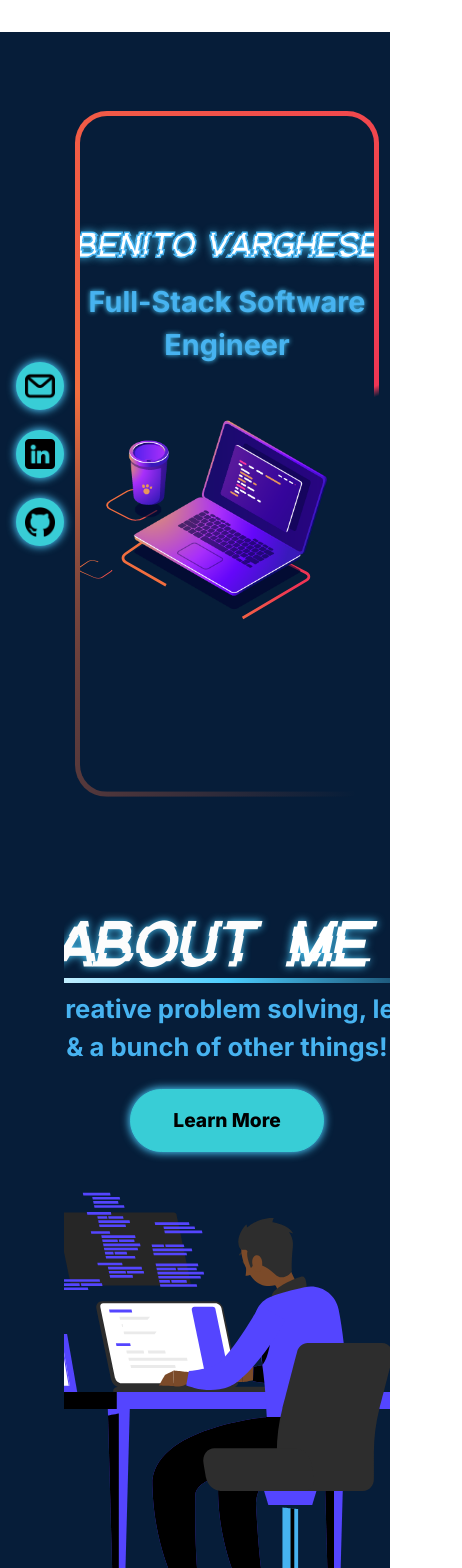
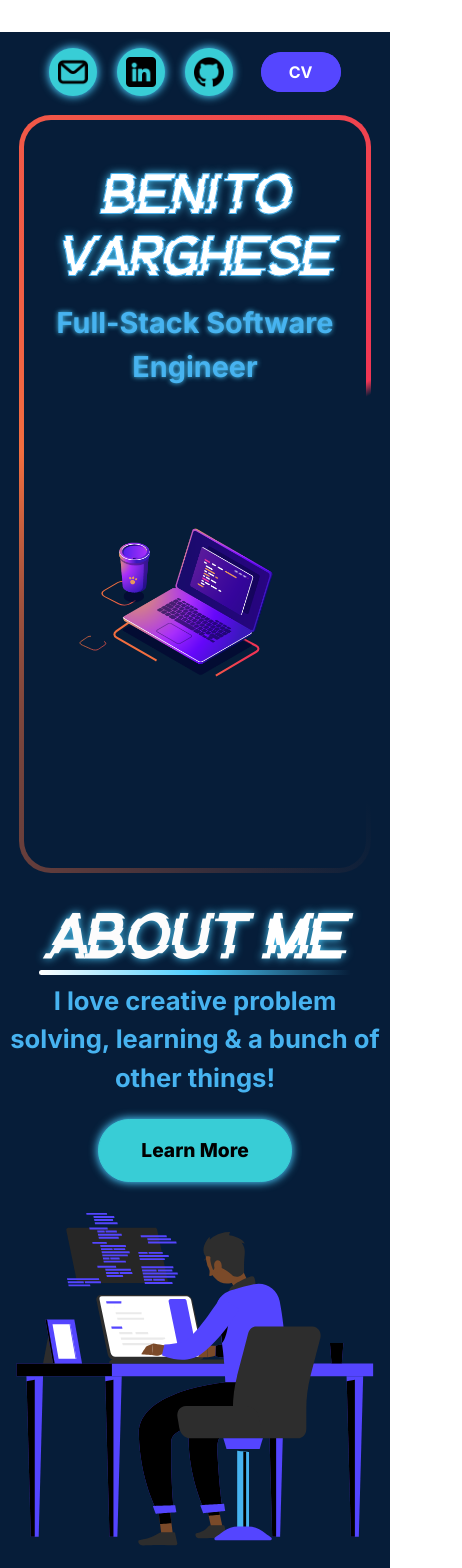
Before and after one commit to benj3110/Profile, a React (Vite) app in the folder Client/: page / in a window 390 px wide. Shown: the top 1568 px of the page, 462 px wide, since content can reach past the window. Built offline with nearby package versions, Linux system fonts and the light colour scheme.

Commit message:
mobile ready cept about full page

```diff
--- a/Client/src/components/contacts/Contacts.module.scss
+++ b/Client/src/components/contacts/Contacts.module.scss
@@ -93,6 +93,22 @@
 
 @media (max-width: 900px) {
 	.SectionContainer {
-		// margin-top: 20svh;
+		width: fit-content;
+		padding-right: 7dvw;
+	}
+	.ContactsListContainer {
+		flex-direction: row;
+	}
+	.tooltip {
+		top: 60px;
+		&:after {
+			bottom: 0px; // Reset bottom positioning
+			top: 0px; // Triangle pointing up
+		}
+
+		&:before {
+			bottom: auto; // Reset bottom positioning
+			top: 0px; // Triangle shadow pointing up
+		}
 	}
 }
--- a/Client/src/components/navbar/Navbar.module.scss
+++ b/Client/src/components/navbar/Navbar.module.scss
@@ -11,20 +11,21 @@
 	height: 100svh;
 	background-color: Colours.$basebg;
 	position: sticky;
-	z-index: 1;
+	z-index: 10;
 	top: 0;
 }
 .NavbarMobile{
 	display: flex;
-	flex-direction: column;
+	flex-direction: row;
 	justify-content: center;
-	align-items: flex-start;
-	min-width: fit-content;
-	padding-left: 1rem;
-	height: 100svh;
+	align-items: center;
+	min-width: 100dvw;
+	padding-top: 1rem;
+	padding-bottom: 0.5rem;
+	height: fit-content;
 	background-color: Colours.$basebg;
 	position: sticky;
-	z-index: 1;
+	z-index: 10;
 	top: 0;
 }
 .LinksContainer {
@@ -40,10 +41,15 @@
 	transition: width 0.4s ease;
 	gap: 0.5rem;
 }
+.LinkContainerMobile{
+	width: 80px;
+}
 .LinkContainer {
 	height: 35px;
 }
-
+.LinksMobile{
+	height: 40px;
+}
 .Links {
 	display: flex;
 	justify-content: center;
--- a/Client/src/components/navbar/Navbar.tsx
+++ b/Client/src/components/navbar/Navbar.tsx
@@ -32,7 +32,7 @@ const Navbar: React.FC = () => {
                 if (section) {
                     const rect = section.getBoundingClientRect();
                     // Check if section is near the top of the viewport
-                    if (rect.top >= -200 && rect.top <= window.innerHeight / 2) {
+                    if (rect.top >= -100 && rect.top <= window.innerHeight / 2) {
                         currentIndex = index;
                     }
                 }
@@ -56,6 +56,7 @@ const Navbar: React.FC = () => {
             }
             scroller.scrollTo(sections[currentSectionIndex], {
                 smooth: "easeInOutCubic",
+                offset: -64
             });
         };
 
@@ -95,10 +96,10 @@ const Navbar: React.FC = () => {
 
             const swipeDistance = touchStartY - touchEndY;
 
-            if (swipeDistance > 30) {
+            if (swipeDistance > 20) {
                 // Swipe up (scroll down)
                 navigateSections("down");
-            } else if (swipeDistance < -30) {
+            } else if (swipeDistance < -20) {
                 // Swipe down (scroll up)
                 navigateSections("up");
             }
@@ -169,51 +170,21 @@ const Navbar: React.FC = () => {
                 <Contacts />
             </nav> :
                 <nav className={styles.NavbarMobile}>
-                    {/* <ul className={styles.LinksContainer}>
-                        <div className={styles.LinkContainer} >
+                    <Contacts />
+                    <div className={styles.LinkContainerMobile} >
+                        <div className={styles.LinksMobile}>
                             <Link
                                 activeClass={styles.active}
                                 spy={true}
                                 smooth={'easeInOutCubic'}
-                                to="welcomeScreen"
-                                className={styles.Links}>
-                                Home
+                                to="welcomeScreen" className={styles.Cv}
+                                onClick={openCV}>
+                                CV
                             </Link>
                         </div>
-                        <div className={styles.LinkContainer} >
-                            <Link
-                                activeClass={styles.active}
-                                spy={true}
-                                smooth={'easeInOutCubic'}
-                                to="profile"
-                                className={styles.Links}>
-                                About
-                            </Link>
-                        </div>
-                        <div className={styles.LinkContainer} >
-                            <Link
-                                activeClass={styles.active}
-                                spy={true}
-                                smooth={'easeInOutCubic'}
-                                to="contacts"
-                                className={styles.Links}>
-                                Contacts
-                            </Link>
-                        </div>
-                        <div className={styles.LinkContainer} >
-                            <div className={styles.Links}>
-                                <Link
-                                    activeClass={styles.active}
-                                    spy={true}
-                                    smooth={'easeInOutCubic'}
-                                    to="welcomeScreen" className={styles.Cv}
-                                    onClick={openCV}>
-                                    CV
-                                </Link>
-                            </div>
-                        </div>
-                    </ul> */}
-                    <Contacts />
+                    </div>
+
+
                 </nav>}
         </>
     );
--- a/Client/src/pages/aboutIntro/AboutMe.module.scss
+++ b/Client/src/pages/aboutIntro/AboutMe.module.scss
@@ -96,13 +96,17 @@ background-image: linear-gradient(
 		align-items: center;
 	}
 	.TitleContainer{
-	flex-direction: row;
-	padding-top: 2rem;
+		flex-direction: row;
+		padding-top: 2rem;
 	}
 	.Title{
 		padding-left: 0;
 		padding-right: 2rem;
 		font-size: Text.$textXL;
+	}
+	.B{
+		padding-right: 0rem;
+
 	}
 	.TitleUnderLine{
 		width: 500px;
@@ -124,12 +128,34 @@ background-image: linear-gradient(
 	}
 }
 @media(max-width: 900px){
+	.SectionContainer {
+		height: calc(100dvh - 64px);
+	}
+	.TitleContainer{
+		flex-direction: row;
+		padding-top: 1rem;
+	}
 	.Title{
 		font-size: 4rem;
+		padding-right: 1rem;
+	}
+	.B{
+		padding-right: 0rem;
+
 	}
 	.AboutMeTagline{
-		width: 100%;
+		width: 95dvw;
+		max-width: 450px;
 		height: fit-content;
+	}
+	.TitleUnderLine{
+		width: 80dvw;
+		max-width: 400px;
+	}
+	.Animation{
+		width: 95dvw;
+		padding: 0;
+		max-width: 500px;
 	}
 }
 
--- a/Client/src/pages/contactsPage/ContactsPage.module.scss
+++ b/Client/src/pages/contactsPage/ContactsPage.module.scss
@@ -209,3 +209,26 @@
 		top: 60px;
 	}
 }
+
+@media(max-width: 900px){
+	.SectionContainer {
+		height: calc(100dvh - 64px);
+	}
+	.TitleUnderLine{
+		width: 80dvw;
+		max-width: 300px;
+	}
+	.Title{
+		font-size: 4rem;
+	}
+	.TitleTop{
+		padding-top: 1rem;
+	}
+	.ContactMeTagline{
+		width: 100%;
+		font-size: 1.3rem;
+	}
+	.ImagesContainer{
+		width: 95dvw;
+	}
+}
--- a/Client/src/pages/home/HomePage.module.scss
+++ b/Client/src/pages/home/HomePage.module.scss
@@ -21,7 +21,11 @@
 }
 
 @media (max-width: 900px) {
+
 	.PageContent {
-		width: calc(100% - 64px);
+		width:100%;
+	}
+	.PageContainer{
+		flex-direction: column;
 	}
 }
--- a/Client/src/pages/welcome/WelcomeScreen.module.scss
+++ b/Client/src/pages/welcome/WelcomeScreen.module.scss
@@ -153,18 +153,67 @@
 		font-size: Text.$textMD;
 	}
 }
-@media (max-width: 900px) {
-	.WelcomeScreenBox {
-		width: calc(100% - 2rem);
+@media screen and (max-height: 900px) and (max-width: 1225px){
+	.Titlewrapper h1.Title  {
+		font-size: 3.5rem;
 	}
-	.Titlewrapper h1.Title  {
-		font-size: Text.$textMD;
+	.Titlewrapper h1.Title::after{
+		content: "Benito Varghese";
+		display: block;
+		position: absolute;
+		top: 0;
+		text-shadow: 0 0 0.3rem rgba(255, 166, 0, 0);
+		  -webkit-text-stroke-width: 1px;
+		  -webkit-text-stroke-color: Colours.$lightBlue;
+		  animation-name: Name-animation;
+		  animation-duration: 3.5s;
+		  animation-timing-function: linear;
+		  animation-delay: 0s;
+		  animation-iteration-count: 1;
+		  animation-fill-mode: forwards;
+		  animation-direction: alternate-reverse;
 	}
 	.Job{
 		font-size: Text.$textSM;
 	}
+}
+@media (max-width: 900px) {
+	.WelcomeScreenContainer{
+		height: calc(100dvh - 64px);
+		// margin-top: 64px;
+	}
+	.WelcomeScreenBox {
+		width: calc(100dvw - 3rem);
+		height: calc(100dvh - 6rem);
+		// margin-top: 1rem;
+	}
+	.Titlewrapper h1.Title  {
+		font-size: 3.5rem;
+	}
+	.Titlewrapper h1.Title::after{
+		content: "Benito Varghese";
+		display: block;
+		position: absolute;
+		top: 0;
+		text-shadow: 0 0 0.3rem rgba(255, 166, 0, 0);
+		  -webkit-text-stroke-width: 1px;
+		  -webkit-text-stroke-color: Colours.$lightBlue;
+		  animation-name: Name-animation;
+		  animation-duration: 3.5s;
+		  animation-timing-function: linear;
+		  animation-delay: 0s;
+		  animation-iteration-count: 1;
+		  animation-fill-mode: forwards;
+		  animation-direction: alternate-reverse;
+	}
+
+	.Job{
+		font-size: Text.$textSM;
+	}
 	.Animation {
-		width: 400px;
-		height: 300px;
+		width: calc(100dvw - 5rem);
+		min-width: 200px;
+		min-height: 200px;
+		height: 50dvh;
 	}
 }
```
